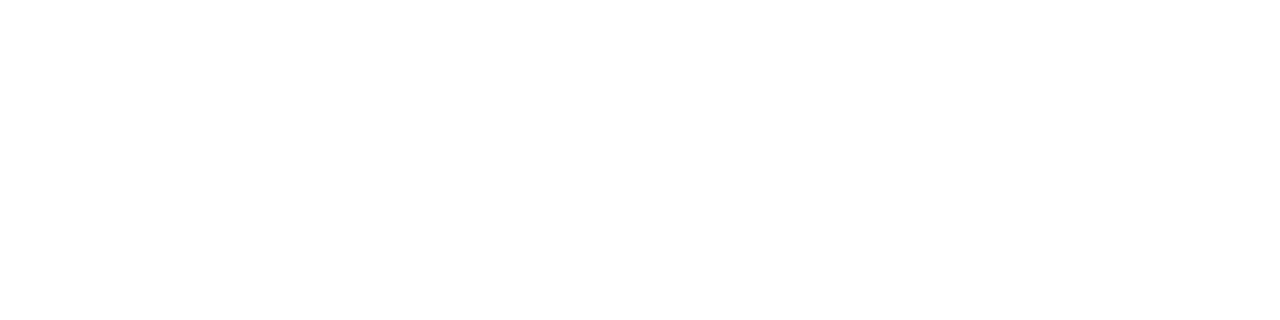
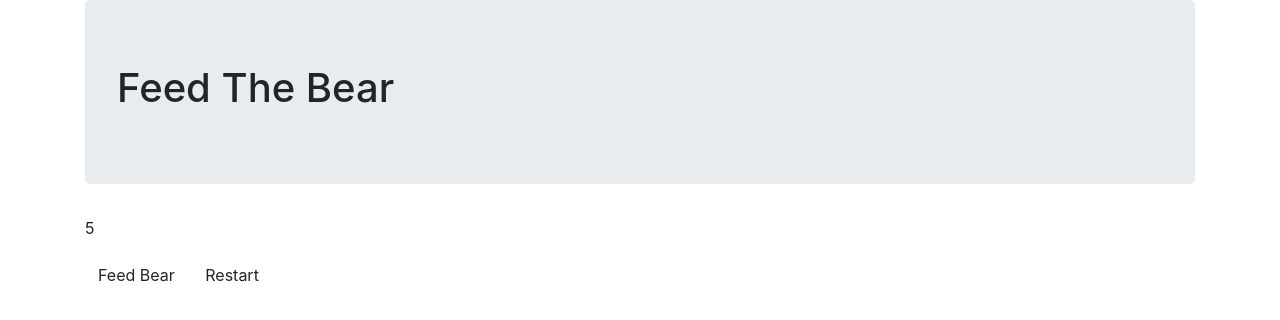
Before and after one commit to SPdowns/bear, a website built with webpack: page src/index.html in a window 1280 px wide. Built offline with nearby package versions, Linux system fonts and the light colour scheme.

Commit message:
show this project is at the point where I was trying to print the foodLevel every second to the dom. That was successful. now trying to figure out how to have it stop at 0 and have button functionality

```diff
--- /dev/null
+++ b/src/hungrybear.js
@@ -0,0 +1,31 @@
+export class HungryBear {
+
+  constructor(name) {
+    this.name = name;
+    this.foodLevel = 10;
+  }
+
+  setHunger() {
+    setInterval(() => {
+      this.foodLevel--;
+    }, 1000);
+  }
+
+  stopHunger() {
+    clearInterval(this.setHunger())
+  }
+
+  didYouGetEaten() {
+    if (this.foodLevel > 0) {
+      return false;
+    } else {
+      return true;
+    }
+  }
+
+  feed() {
+    this.foodLevel = 10;
+  }
+}
+
+// this project is at the point where I was trying to print the foodLevel every second to the dom. That was successful. now trying to figure out how to have it stop at 0 and have button functionality
--- a/src/index.html
+++ b/src/index.html
@@ -4,9 +4,18 @@
   <meta charset="UTF-8">
   <meta name="viewport" content="width=device-width, initial-scale=1.0">
   <script type="text/javascript" src="bundle.js"></script>
-  <title>Document</title>
+  <title>Feed the Bear</title>
 </head>
-<body>
-
-</body>
+  <body>
+    <div class="container">
+      <div class="jumbotron">
+        <h1>Feed The Bear</h1>
+      </div>
+      <section>
+        <p id="timer"></p>
+        <button class="btn btn-class" id="feed-the-bear">Feed Bear</button>
+        <button type="button" class="btn btn-class" id="restart">Restart</button>
+      </section>
+    </div>
+  </body>
 </html>
--- a/src/main.js
+++ b/src/main.js
@@ -2,7 +2,28 @@ import $ from 'jquery';
 import 'bootstrap';
 import 'bootstrap/dist/css/bootstrap.min.css';
 import './styles.css';
+import { HungryBear } from './../src/hungrybear.js'
+
+
 
 $(document).ready(function () {
+  let bear = new HungryBear;
+  bear.setHunger();
 
+  setInterval(displayTimer, 500);
+
+  function displayTimer() {
+  let d = bear.foodLevel;
+  console.log(bear.foodLevel);
+  $('#timer').text(d);
+  }
+
+  $('#restart').click(function() {
+    bear.stopHunger();
+  });
+
+  $("#feed-the-bear").click(function(event) {
+    event.preventDefault();
+
+  });
 });
```
Also changed, not shown: __tests__/bear.tests.js (added, +41 -0 lines), __tests__/business.tests.js (deleted), src/business.js (deleted), 1 other file.
